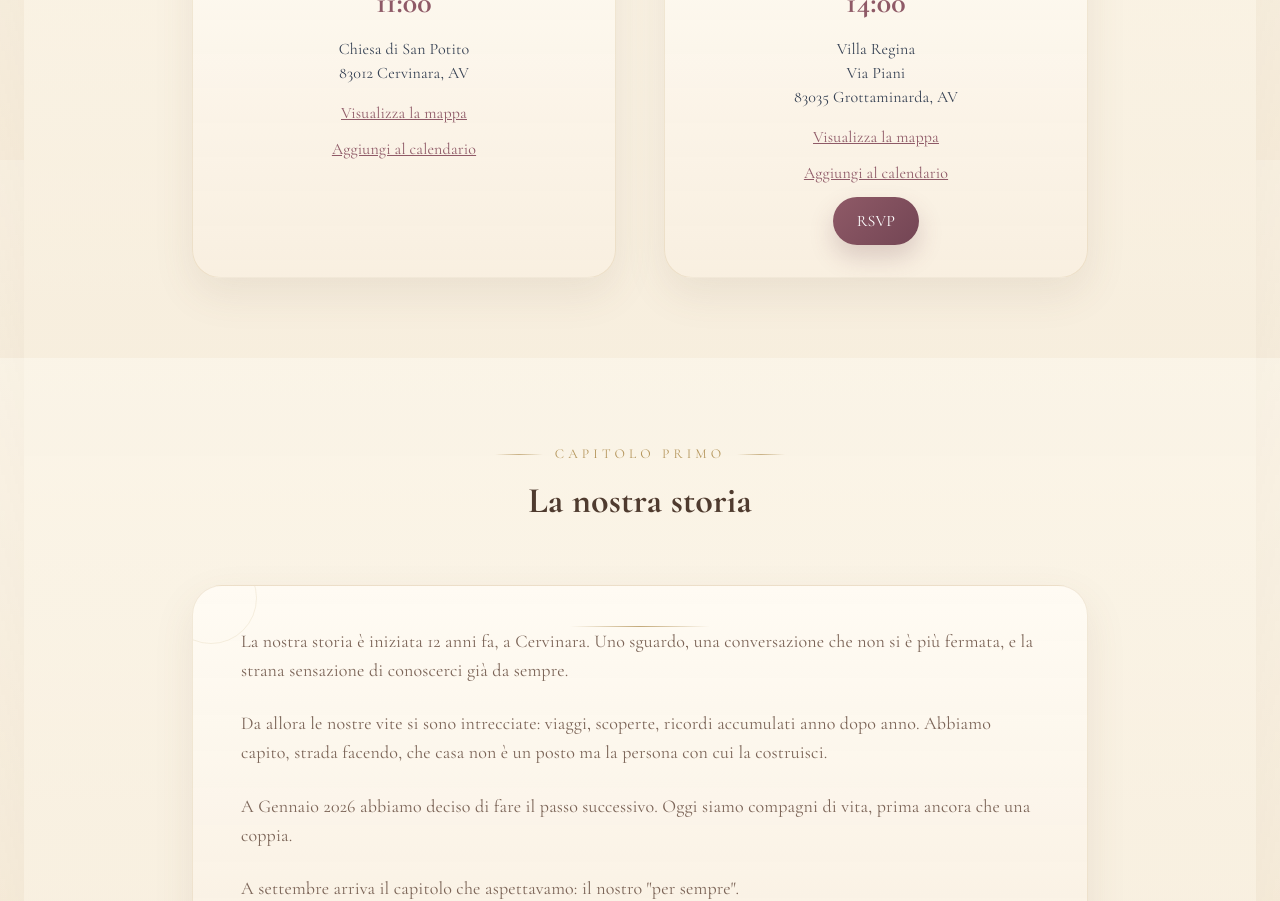
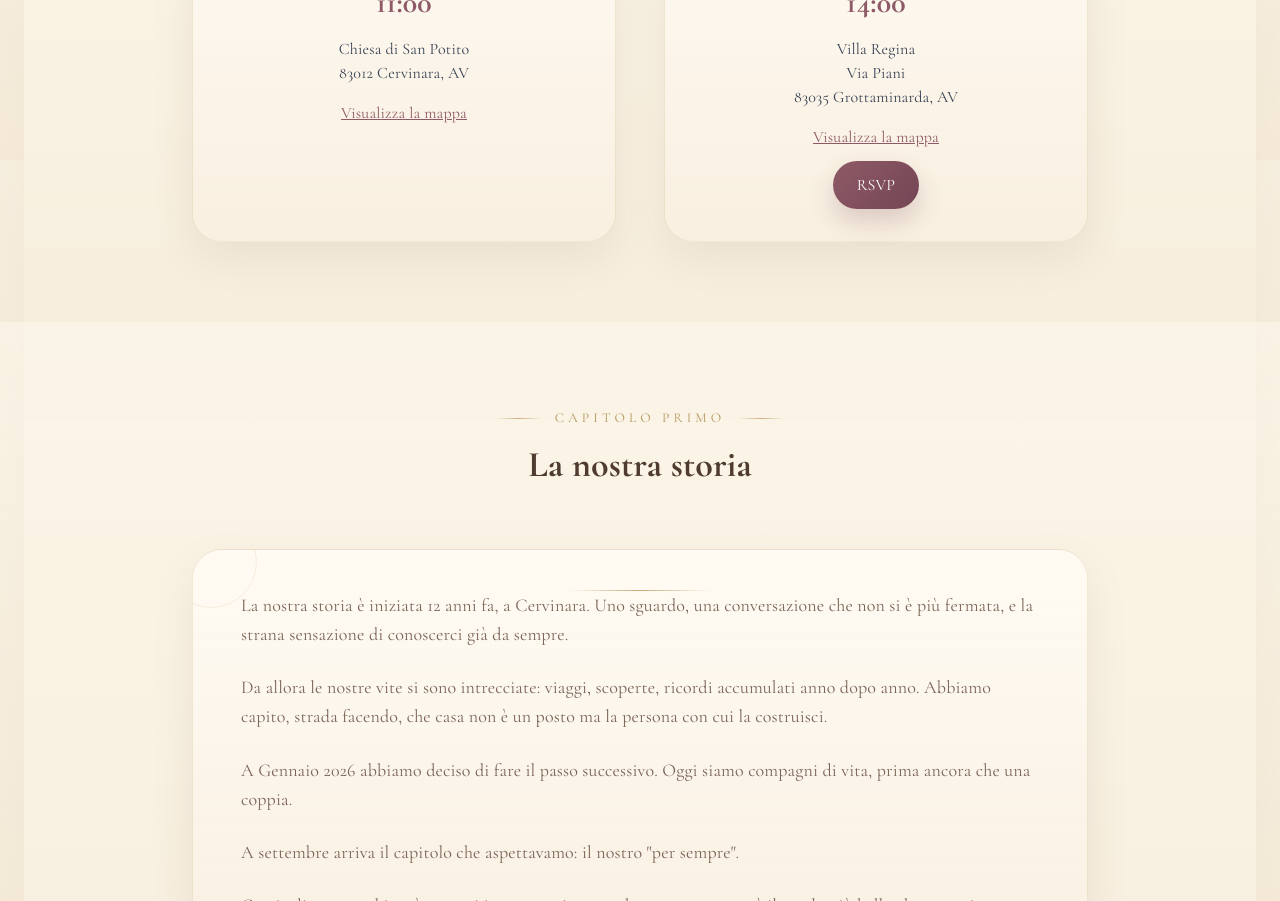
Before and after one commit to AngeloClm/SitoMatrimonio, a Next.js app: page / in a window 1280 px wide. Shown: the part 1440-2341 px from the top of the page. Built offline with nearby package versions, Linux system fonts and the light colour scheme; no server answers; a web font is replaced by a local one.

Commit message:
Hide add to calendar links

```diff
--- a/src/app/page.tsx
+++ b/src/app/page.tsx
@@ -388,7 +388,6 @@ export default function Home() {
               <p className="text-gray-700 mb-4">Chiesa di San Potito<br/>83012 Cervinara, AV</p>
               <div className="space-y-3">
                 <a href="https://www.google.com/maps/search/?api=1&query=Chiesa%20di%20San%20Potito%2C%2083012%20Cervinara%20AV" target="_blank" rel="noopener noreferrer" className="block text-[var(--rose-antique)] hover:text-[var(--ink)] underline">Visualizza la mappa</a>
-                <a href="#" className="block text-[var(--rose-antique)] hover:text-[var(--ink)] underline">Aggiungi al calendario</a>
               </div>
             </div>
 
@@ -400,7 +399,6 @@ export default function Home() {
               <p className="text-gray-700 mb-4">Villa Regina<br/>Via Piani<br/>83035 Grottaminarda, AV</p>
               <div className="space-y-3">
                 <a href="https://www.google.com/maps?gs_lcrp=EgZjaHJvbWUqBwgBEAAYjwIyBggAEEUYOTIHCAEQABiPAtIBCDI4NTVqMGo3qAIAsAIA&um=1&ie=UTF-8&fb=1&gl=it&sa=X&geocode=KTUoI3M7hjkTMcr7Zhr2BMhS&daddr=via+piani,+83035+Grottaminarda+V" target="_blank" className="block text-[var(--rose-antique)] hover:text-[var(--ink)] underline">Visualizza la mappa</a>
-                <a href="#" className="block text-[var(--rose-antique)] hover:text-[var(--ink)] underline">Aggiungi al calendario</a>
                 <a href="#rsvp" className="wax-button inline-block text-white px-6 py-3 rounded-full">RSVP</a>
               </div>
             </div>
```
